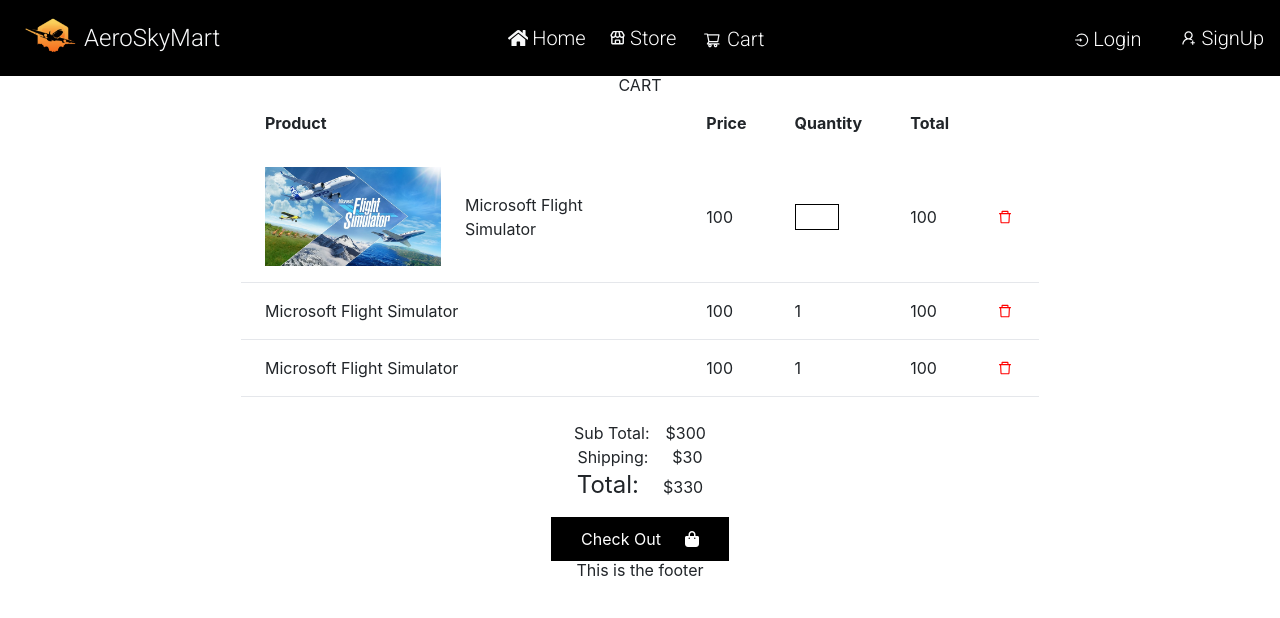
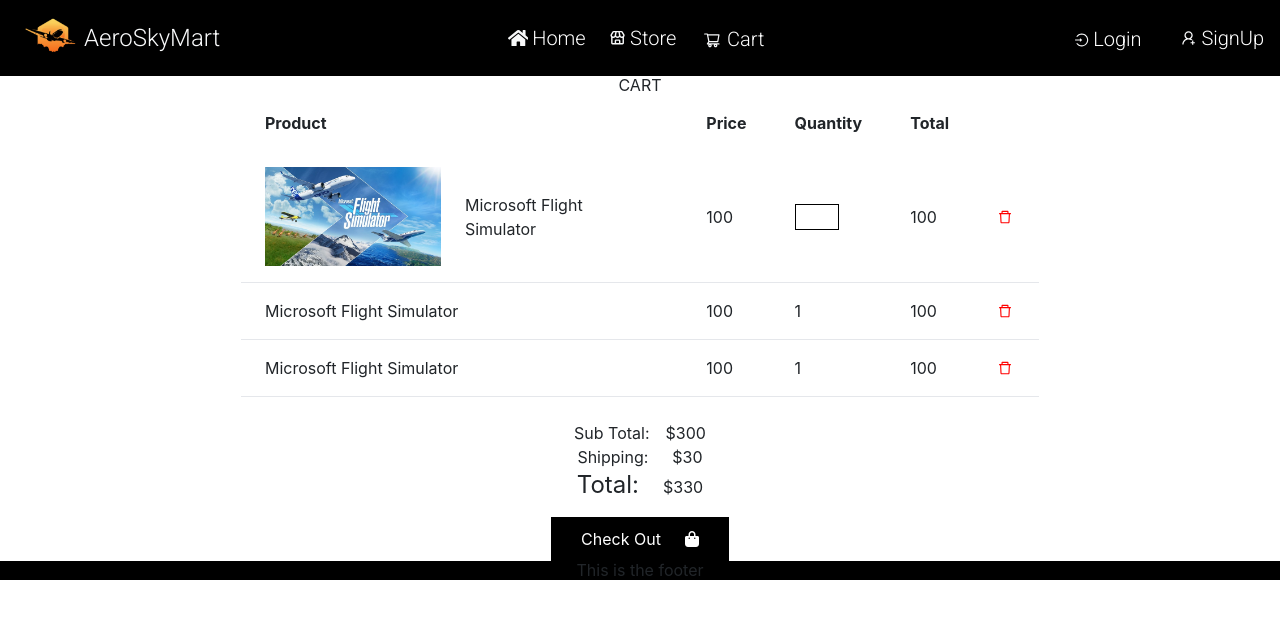
Before and after one commit to Osorabrian/AeroSkyMart, a React (Create React App) app: page /cart in a window 1280 px wide. Shown: the top 618 px of the page. Built offline with nearby package versions, Linux system fonts and the light colour scheme.

Commit message:
create footer css file

```diff
--- a/src/Components/Footer/Footer.js
+++ b/src/Components/Footer/Footer.js
@@ -1,8 +1,9 @@
 import React from "react";
+import './footer.css'
 
 export default function Footer(){
     return(
-        <div>
+        <div id="footer-div">
             <h1>This is the footer</h1>
         </div>
     )
--- /dev/null
+++ b/src/Components/Footer/footer.css
@@ -0,0 +1,3 @@
+#footer-div{
+    background-color: black;
+}
```
